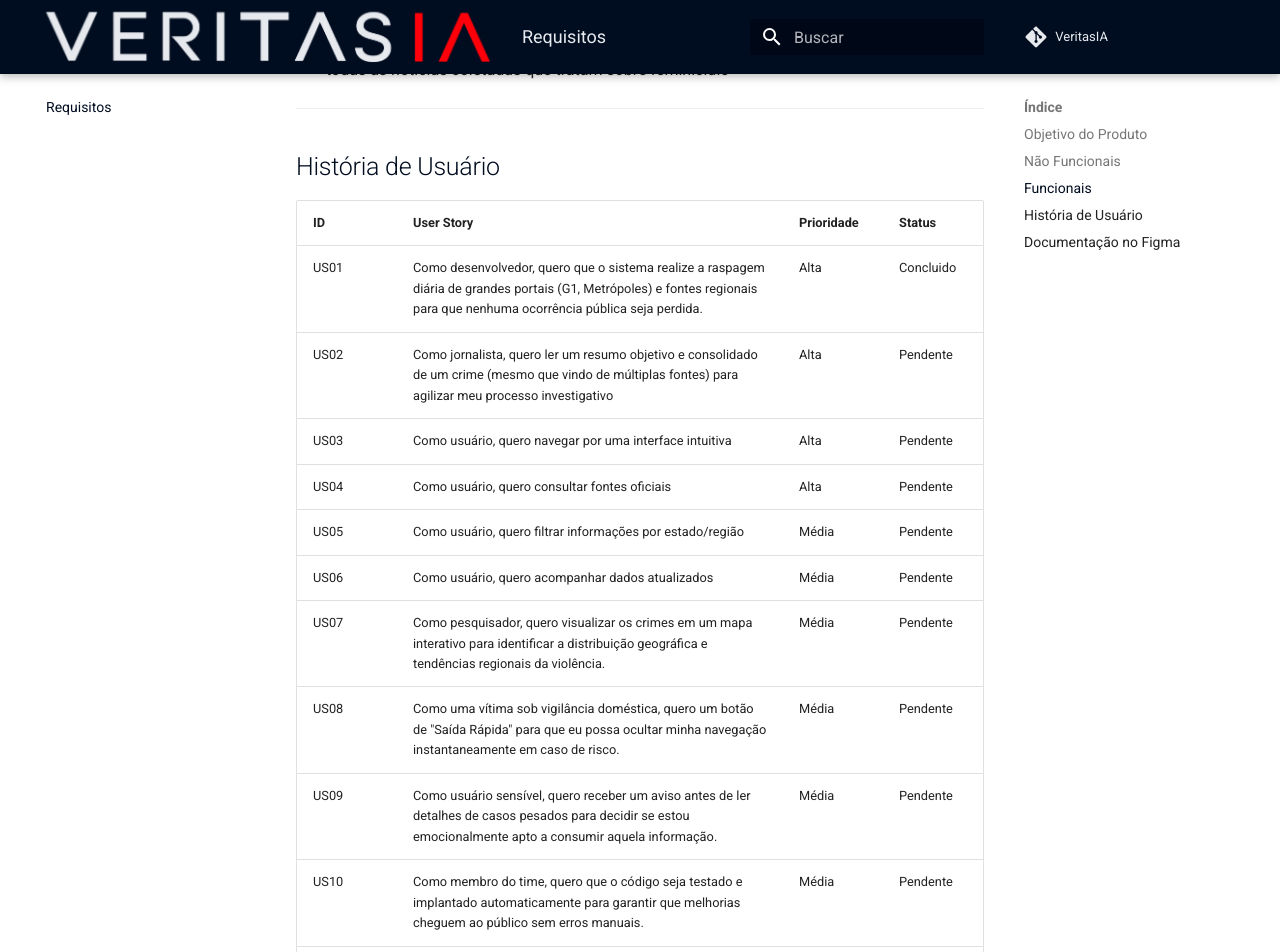
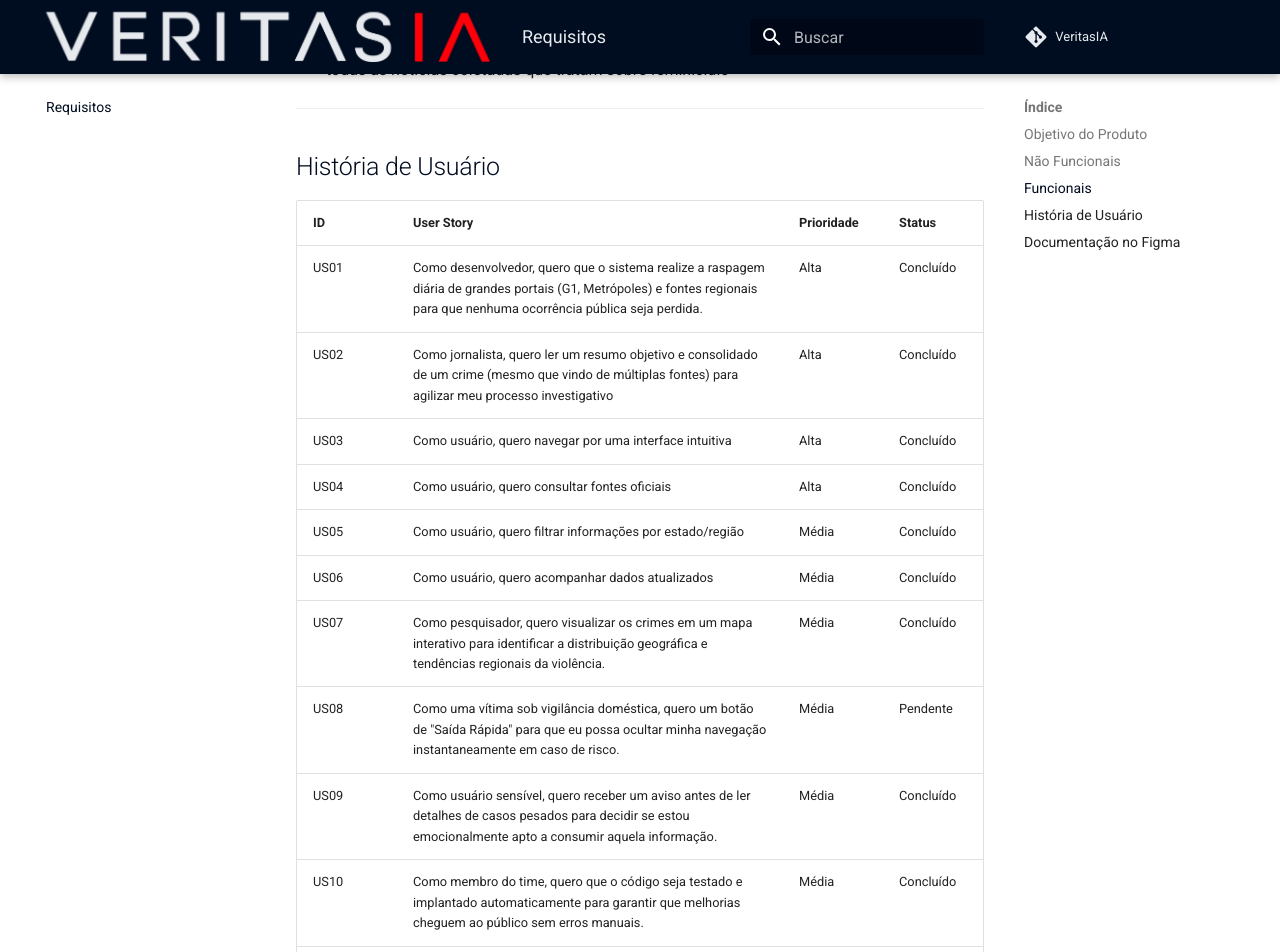
Before and after one commit to unb-mds/2026-2-Squad03, an MkDocs documentation site: the page built from docs/projeto/Requisitos.md, in a window 1280 px wide and 1400 px high, scrolled down 1072 px. Shown: the top 952 px of the window. Built offline with MkDocs 1.6.1 and Material for MkDocs 9.7.7, drawn with Linux system fonts in a browser that asks for light colours; comment, search, counter and statistics services are not loaded.

```diff
--- a/docs/projeto/Requisitos.md
+++ b/docs/projeto/Requisitos.md
@@ -30,19 +30,17 @@ Desenvolver uma plataforma que reúna notícias, estatísticas e dados sobre cas
 
 | ID   | User Story                                                | Prioridade | Status       |
 | ---- | --------------------------------------------------------- | ---------- | ------------ |
-| US01 | Como desenvolvedor, quero que o sistema realize a raspagem diária de grandes portais (G1, Metrópoles) e fontes regionais para que nenhuma ocorrência pública seja perdida.| Alta       | Concluido   |
-| US02 | Como jornalista, quero ler um resumo objetivo e consolidado de um crime (mesmo que vindo de múltiplas fontes) para agilizar meu processo investigativo     | Alta       | Pendente|
-| US03 | Como usuário, quero navegar por uma interface intuitiva   | Alta       | Pendente |
-| US04 | Como usuário, quero consultar fontes oficiais             | Alta       | Pendente     |
-| US05 | Como usuário, quero filtrar informações por estado/região | Média      | Pendente     |
-| US06 | Como usuário, quero acompanhar dados atualizados          | Média      | Pendente     |
-| US07 | Como pesquisador, quero visualizar os crimes em um mapa interativo para identificar a distribuição geográfica e tendências regionais da violência.          | Média      | Pendente     |
+| US01 | Como desenvolvedor, quero que o sistema realize a raspagem diária de grandes portais (G1, Metrópoles) e fontes regionais para que nenhuma ocorrência pública seja perdida.| Alta       | Concluído   |
+| US02 | Como jornalista, quero ler um resumo objetivo e consolidado de um crime (mesmo que vindo de múltiplas fontes) para agilizar meu processo investigativo     | Alta       | Concluído|
+| US03 | Como usuário, quero navegar por uma interface intuitiva   | Alta       | Concluído |
+| US04 | Como usuário, quero consultar fontes oficiais             | Alta       | Concluído     |
+| US05 | Como usuário, quero filtrar informações por estado/região | Média      | Concluído     |
+| US06 | Como usuário, quero acompanhar dados atualizados          | Média      | Concluído     |
+| US07 | Como pesquisador, quero visualizar os crimes em um mapa interativo para identificar a distribuição geográfica e tendências regionais da violência.          | Média      | Concluído     |
 | US08 | Como uma vítima sob vigilância doméstica, quero um botão de "Saída Rápida" para que eu possa ocultar minha navegação instantaneamente em caso de risco.          | Média      | Pendente     |
-| US09 | Como usuário sensível, quero receber um aviso antes de ler detalhes de casos pesados para decidir se estou emocionalmente apto a consumir aquela informação.        | Média      | Pendente     |
-| US10 | Como membro do time, quero que o código seja testado e implantado automaticamente para garantir que melhorias cheguem ao público sem erros manuais.         | Média      | Pendente     |
+| US09 | Como usuário sensível, quero receber um aviso antes de ler detalhes de casos pesados para decidir se estou emocionalmente apto a consumir aquela informação.        | Média      | Concluído     |
+| US10 | Como membro do time, quero que o código seja testado e implantado automaticamente para garantir que melhorias cheguem ao público sem erros manuais.         | Média      | Concluído     |
 | US11 | Como usuário recorrente quero poder receber notificação quando uma nova noticia for postada        | Média      | Pendente     |
-
----
 
 ---
 ## Documentação no Figma
```
Also changed, not shown: docs/backend/scrapy/Automacao.md (+2 -0 lines), docs/backend/scrapy/scrapy.md (+2 -1 lines), docs/index.md (+30 -13 lines), docs/sobre-nos.md (+42 -54 lines).
